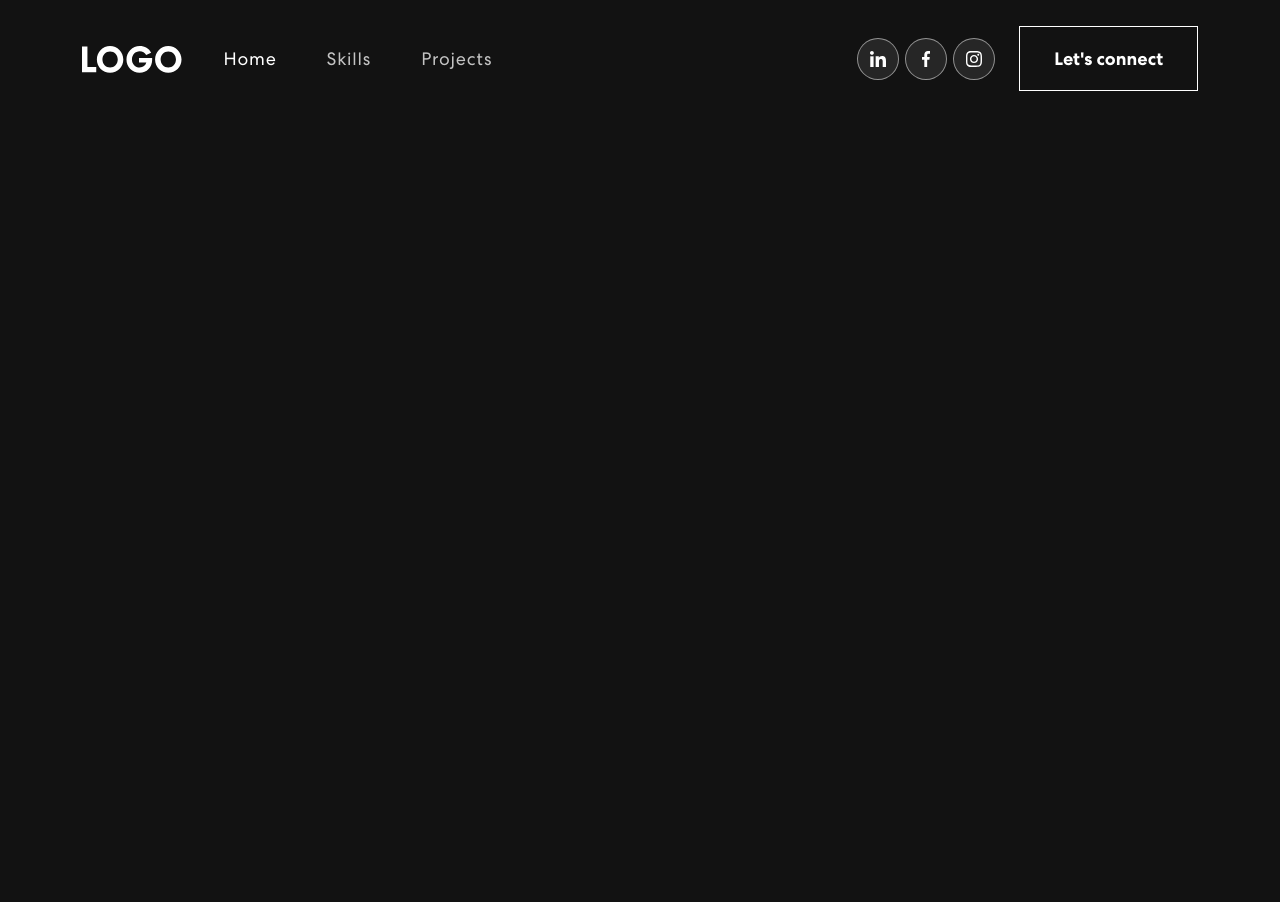
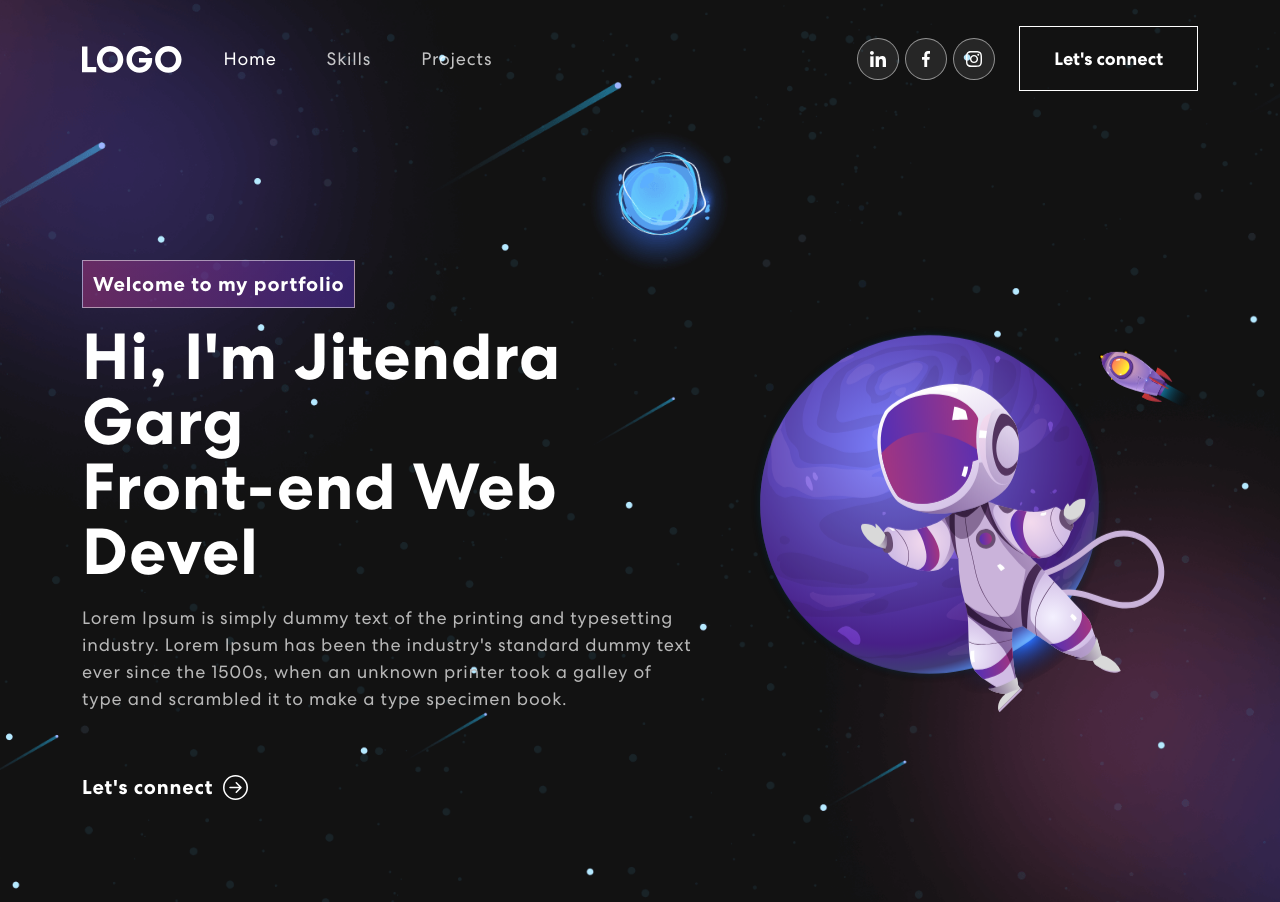
Before and after one commit to harry-jakes3018/personal-portfolio2, a React (Create React App) app: page / in a window 1280 px wide. Before the commit the page ends 800 px from the top, so only its background shows below. Built offline with nearby package versions, Linux system fonts and the light colour scheme.

Commit message:
Main Banner Section Completed

```diff
--- a/package.json
+++ b/package.json
@@ -9,6 +9,7 @@
     "bootstrap": "^5.1.3",
     "react": "^18.2.0",
     "react-bootstrap": "^2.4.0",
+    "react-bootstrap-icons": "^1.8.4",
     "react-dom": "^18.2.0",
     "react-scripts": "5.0.1",
     "web-vitals": "^2.1.4"
--- a/src/App.js
+++ b/src/App.js
@@ -1,10 +1,12 @@
 import NavBar from "./components/NavBar";
 import "bootstrap/dist/css/bootstrap.min.css";
+import Banner from "./components/Banner";
 
 function App() {
     return (
         <div>
             <NavBar />
+            <Banner />
         </div>
     );
 }
--- /dev/null
+++ b/src/components/Banner.js
@@ -0,0 +1,80 @@
+import { useEffect } from "react";
+import { useState } from "react";
+import { Container, Row, Col } from "react-bootstrap";
+import { ArrowRightCircle } from "react-bootstrap-icons";
+import headerImg from "../assets/img/header-img.svg";
+
+function Banner() {
+    const [loopNum, setLoopNum] = useState(0);
+    const [isDeleting, setIsDeleting] = useState(false);
+    const toRotate = ["Front-end Web Developer", "Web Designer", "UI Designer"];
+    const [text, setText] = useState("");
+    const [delta, setDelta] = useState(300 - Math.random() * 50);
+    const period = 500;
+
+    useEffect(() => {
+        let ticker = setInterval(() => {
+            tick();
+        }, delta);
+
+        return () => {
+            clearInterval(ticker);
+        };
+    }, [text]);
+
+    const tick = () => {
+        let i = loopNum % toRotate.length;
+        let fullText = toRotate[i];
+        let updateText = isDeleting
+            ? fullText.substring(0, text.length - 1)
+            : fullText.substring(0, text.length + 1);
+
+        setText(updateText);
+
+        if (isDeleting) {
+            setDelta((prevDelta) => prevDelta / 1.25);
+        }
+
+        if (!isDeleting && updateText === fullText) {
+            setIsDeleting(true);
+            setDelta(period);
+        } else if (isDeleting && updateText === "") {
+            setIsDeleting(false);
+            setLoopNum(loopNum + 1);
+            setDelta(500);
+        }
+    };
+
+    return (
+        <section className="banner" id="home">
+            <Container>
+                <Row className="align-items-center">
+                    <Col xs={12} md={6} xl={7}>
+                        <span className="tagline">Welcome to my portfolio</span>
+                        <h1>
+                            {`Hi, I'm Jitendra Garg`}
+                            <br />
+                            <span classNaame="wrap">{text}</span>
+                        </h1>
+                        <p>
+                            Lorem Ipsum is simply dummy text of the printing and
+                            typesetting industry. Lorem Ipsum has been the
+                            industry's standard dummy text ever since the 1500s,
+                            when an unknown printer took a galley of type and
+                            scrambled it to make a type specimen book.
+                        </p>
+                        <button onClick={() => console.log("connect")}>
+                            Let's connect <ArrowRightCircle size={25} />
+                        </button>
+                    </Col>
+
+                    <Col xs={12} md={6} xl={5}>
+                        <img src={headerImg} alt="Header Image" />
+                    </Col>
+                </Row>
+            </Container>
+        </section>
+    );
+}
+
+export default Banner;
```
Also changed, not shown: 1 other file (tests, documents, lock files or other folders).
